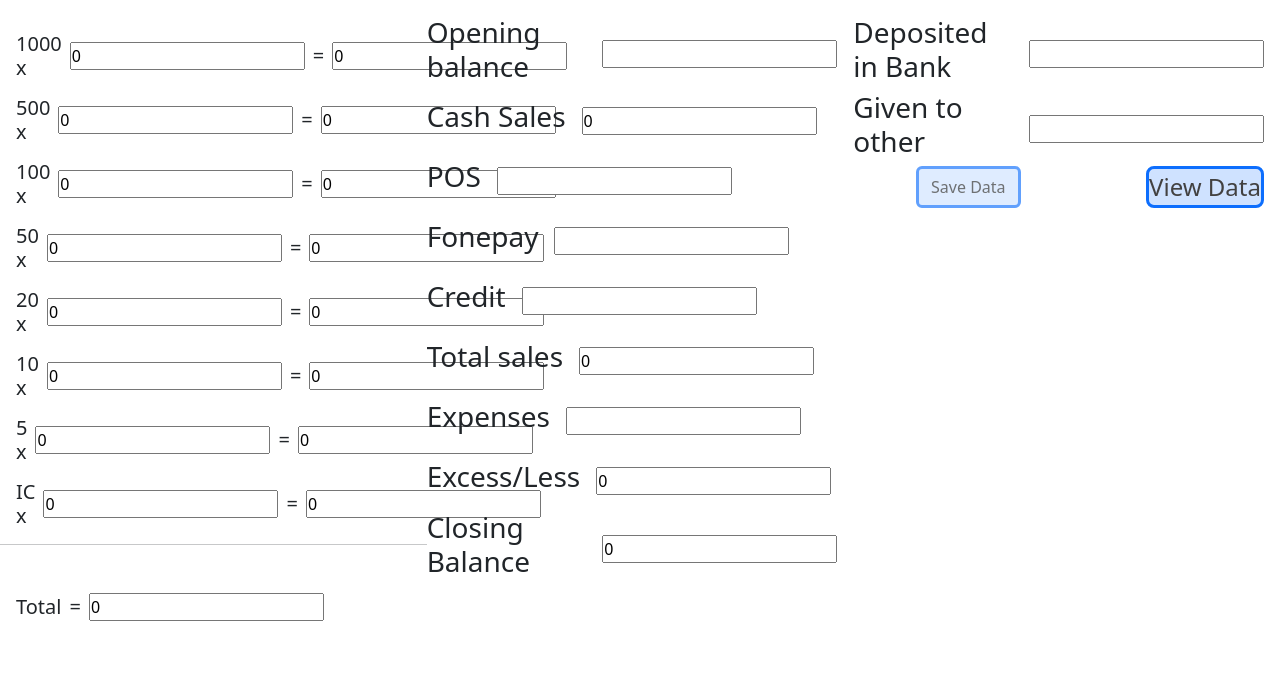
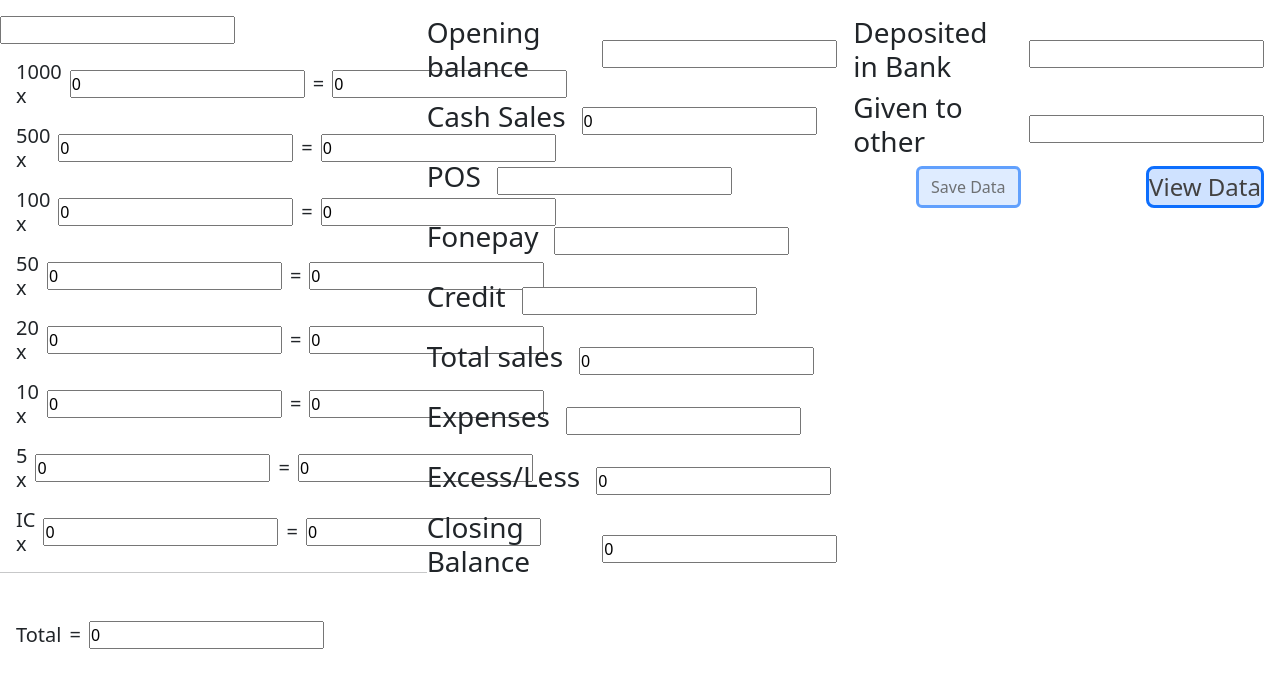
Before and after one commit to Abishek-Tharu99/POS-Frontend, a React (Vite) app: page /end_session in a window 1280 px wide. Shown: the top 688 px of the page. Built offline with nearby package versions, Linux system fonts and the light colour scheme; no server answers.

Commit message:
add show session id in end calculation page

```diff
--- a/src/App.jsx
+++ b/src/App.jsx
@@ -88,7 +88,10 @@ const App = () => {
     <>
       <main className='wrap d-flex flex-column flex-lg-row my-3'>
         <div className='col-12 col-md-12 col-lg-4'>
+          <input type="text" readOnly className='w-auto text-center' value={sessionData.session_id}></input>
           <div className='d-flex align-items-center gap-2 ms-3 mt-3'>
+
+
             <h5 className='mb-0'>1000 x</h5>
             <input type="number" className='w-auto' value={quantity1000} onChange={(e) => setQuantity1000(Number(e.target.value === "" ? 0 : Number(e.target.value)))}></input>
             <h5 className='mb-0'>=</h5>
```
